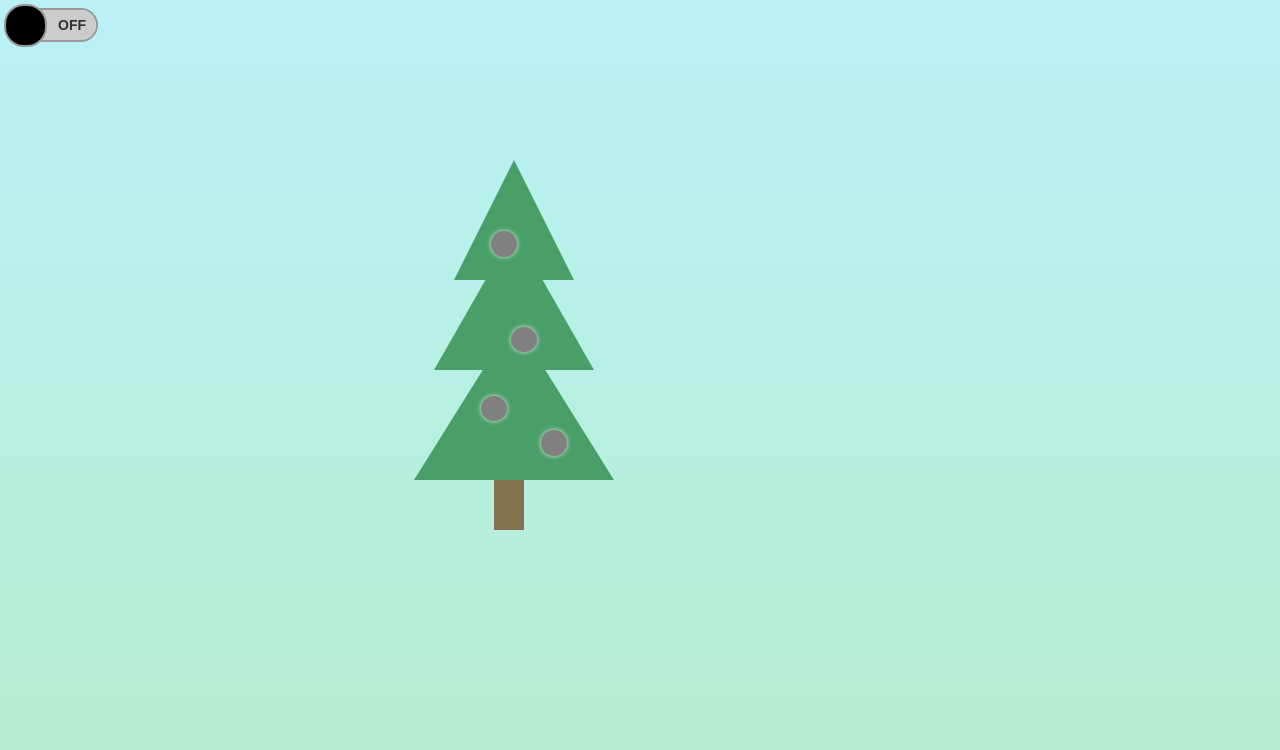
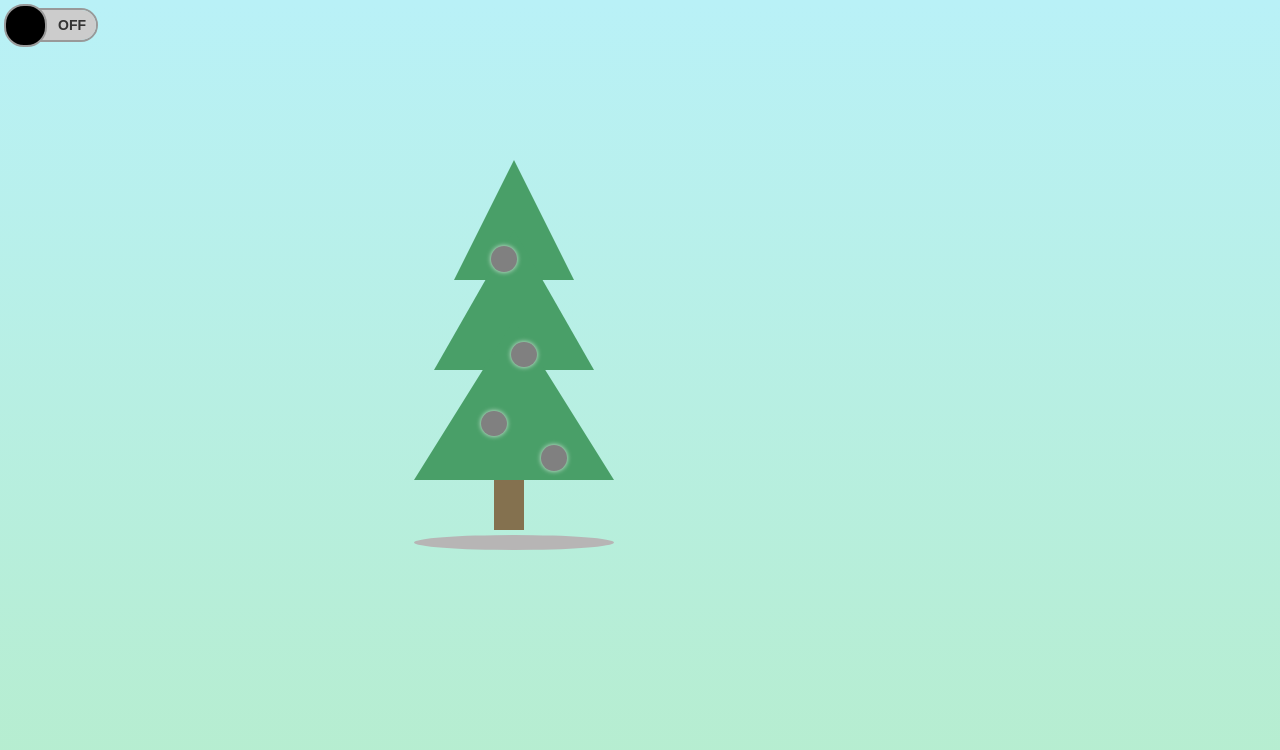
Before and after one commit to omgazero/W3D_hw, a plain HTML site: page HW01/HW01.html in a window 1280 px wide. Drawn offline with nearby package versions, Linux system fonts and the light colour scheme.

Commit message:
hw01v1.3

```diff
--- a/HW01/HW01.html
+++ b/HW01/HW01.html
@@ -8,6 +8,37 @@
   <link rel="stylesheet" type="text/css" href="style.css">
   <script src="https://cdnjs.cloudflare.com/ajax/libs/Snowstorm/20131208/snowstorm-min.js" type="text/javascript"></script>
   <script src="https://code.jquery.com/jquery-2.1.4.min.js"></script>
+
+</head>
+<body>
+  <!--
+  <button type="button" onclick="toggleAll()">電源開關</button>
+  -->
+  <audio id="soundtrack" loop >
+    <source src="../media/BGM/Arus_Theme.mp3" type='audio/mp3'>
+  </audio>
+
+  <div class="onoffswitch">
+    <input type="checkbox" name="onoffswitch" class="onoffswitch-checkbox" id="myonoffswitch">
+    <label class="onoffswitch-label" for="myonoffswitch">
+        <span class="onoffswitch-inner"></span>
+        <span class="onoffswitch-switch"></span>
+    </label>
+  </div>
+
+  <section >
+    <div class="tree one" ></div>
+    <div class="tree two" ></div>
+    <div class="tree three" ></div>
+    <div class="wood"></div>
+    <div class="tree_shadow"></div>
+
+    <div class="bulb bulb-1"></div>
+    <div class="bulb bulb-2"></div>
+    <div class="bulb bulb-3"></div>
+    <div class="bulb bulb-4"></div>
+  </section>
+
   <script language="javascript">
 
     function Lamp(bulbClass){
@@ -60,12 +91,16 @@
               b2.turnOn();
               b3.turnOn();
               b4.turnOn();
+              if(sound != undefined)
+                  sound.play();
             }
             else{
               b1.turnOff();
               b2.turnOff();
               b3.turnOff();
               b4.turnOff();
+              if(sound != undefined)
+                  sound.pause()
             }
        });
      });
@@ -95,33 +130,12 @@
     b4 = new Lamp('bulb-4');
     setInterval ( function(){b4.toggleBlink();}, dutyCycle4 );
 
-
+    var sound = document.getElementById("soundtrack");
+    console.log(sound);
+    if(sound != undefined){
+      sound.volume = 0.2;
+    }
   </script>
-</head>
-<body>
-  <!--
-  <button type="button" onclick="toggleAll()">電源開關</button>
-  -->
-  <div class="onoffswitch">
-    <input type="checkbox" name="onoffswitch" class="onoffswitch-checkbox" id="myonoffswitch">
-    <label class="onoffswitch-label" for="myonoffswitch">
-        <span class="onoffswitch-inner"></span>
-        <span class="onoffswitch-switch"></span>
-    </label>
-  </div>
-
-  <section >
-    <div class="tree one" ></div>
-    <div class="tree two" ></div>
-    <div class="tree three" ></div>
-    <div class="wood"></div>
-
-    <div class="bulb bulb-1"></div>
-    <div class="bulb bulb-2"></div>
-    <div class="bulb bulb-3"></div>
-    <div class="bulb bulb-4"></div>
-  </section>
-
 
 </body>
 </html>
--- a/HW01/style.css
+++ b/HW01/style.css
@@ -58,6 +58,16 @@ section{
   top: -100px;
   z-index: -1;
 }
+.tree_shadow{
+  position: relative;
+  width: 200px;
+  height: 15px;
+  background: #b7b5b5;
+  border-radius: 50%;
+  left: 30px;
+  top: -95px;
+}
+
 /*  燈泡*/
 .bulb{
   margin: 0 auto;
```
Also changed, not shown: 1 other file.
